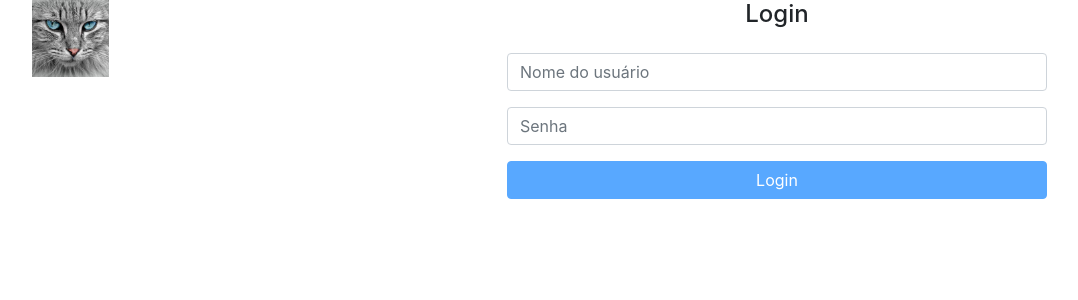
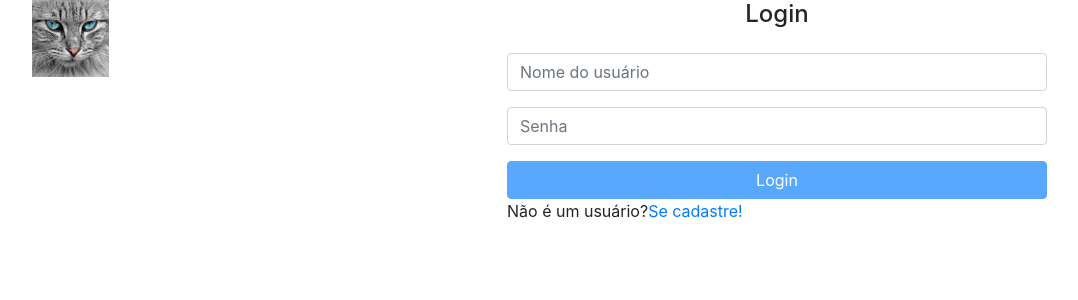
Before and after one commit to ivanfsilva/gatitobook, an Angular app in the folder frontend-angular/: page /home in a window 1280 px wide. Shown: the top 300 px of the page, without its empty margins (38-1116 px from the left). Built offline with nearby package versions, Linux system fonts and the light colour scheme.

Commit message:
RouterLink

```diff
--- a/frontend-angular/src/app/home/login/login.component.html
+++ b/frontend-angular/src/app/home/login/login.component.html
@@ -17,3 +17,5 @@
 
   <button type="submit" class="btn btn-primary btn-block" [disabled]="loginForm.invalid">Login</button>
 </form>
+
+<p>Não é um usuário?<a [routerLink]="['novousuario']">Se cadastre!</a></p>
--- a/frontend-angular/src/app/home/novo-usuario/novo-usuario.component.html
+++ b/frontend-angular/src/app/home/novo-usuario/novo-usuario.component.html
@@ -19,3 +19,5 @@
 
   <button class="btn btn-primary btn-block">Cadastro</button>
 </form>
+
+<p>Já é um usuário?<a [routerLink]="['']">Faça login</a></p>
```
